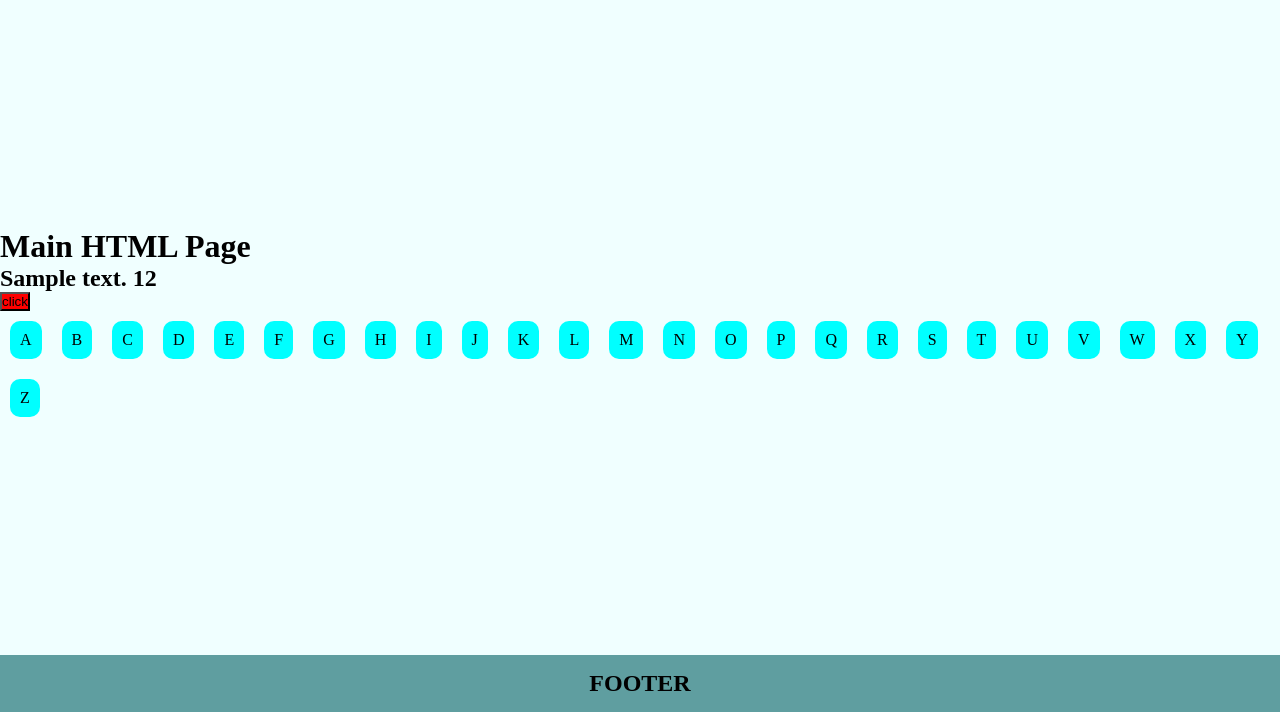
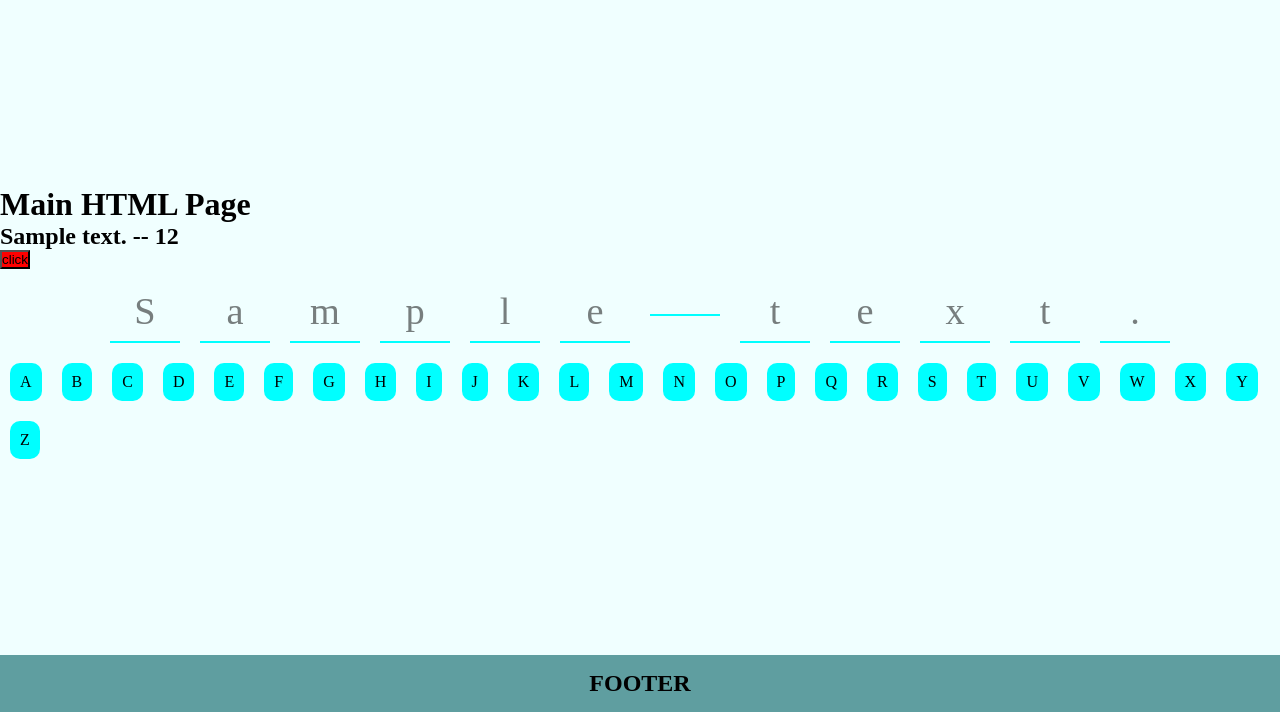
Before and after one commit to ilci66/django-hangman-basic, a Django app: page /category/1/ in a window 1280 px wide. Shown: the part 88-800 px from the top of the page. Run offline with Django 4.2, Linux system fonts and the light colour scheme; tables that the repository leaves empty hold one stand-in row (values such as "Sample post").

Commit message:
basic letter box

```diff
--- a/hang/templates/hang/word.html
+++ b/hang/templates/hang/word.html
@@ -1,6 +1,34 @@
 {% extends "main.html" %}
 {% block content %}
 <style>
+    .word-container {
+        display:flex;
+        flex-wrap: wrap;
+        align-items: center;
+        justify-content: center;
+        margin: 0 auto;
+    }
+    .letter-container {
+        position: relative;
+        margin: 10px;
+    }
+    .letter-box {
+        font-size: 2.4rem;
+        margin: 10px;
+        min-width: 50px;
+        text-align: center;
+        opacity: 0.5;
+    }
+    .bottom-line {
+        content: "";
+        padding: 1px;
+        background-color: aqua;
+        position: absolute;
+        width: 100%;
+        bottom: 0;
+        left: 0;
+        margin-top: 10px;
+    }
     .red-btn{
         background-color: red;
     }
@@ -25,36 +53,43 @@
 </style>
 
 
-<h2>{{ random_word.text }} {{ random_word.text | length }}</h2>
+<h2>{{ random_word.text }} -- {{ random_word.text | length }}</h2>
 <button class="red-btn">click</button>
-
+<div class="word-container">
+    {% for l in random_word.text %}
+    <div class="letter-container">
+        <p class="letter-box">{{l}}</p>
+        <span class="bottom-line"></span>
+    </div>
+    {% endfor %}
+</div>
 <ul>
-    <li>A</li>
-    <li>B</li>
-    <li>C</li>
-    <li>D</li>
-    <li>E</li>
-    <li>F</li>
-    <li>G</li>
-    <li>H</li>
-    <li>I</li>
-    <li>J</li>
-    <li>K</li>
-    <li>L</li>
-    <li>M</li>
-    <li>N</li>
-    <li>O</li>
-    <li>P</li>
-    <li>Q</li>
-    <li>R</li>
-    <li>S</li>
-    <li>T</li>
-    <li>U</li>
-    <li>V</li>
-    <li>W</li>
-    <li>X</li>
-    <li>Y</li>
-    <li>Z</li>
+    <li class="a-btn">A</li>
+    <li class="b-btn">B</li>
+    <li class="c-btn">C</li>
+    <li class="d-btn">D</li>
+    <li class="e-btn">E</li>
+    <li class="f-btn">F</li>
+    <li class="g-btn">G</li>
+    <li class="h-btn">H</li>
+    <li class="i-btn">I</li>
+    <li class="j-btn">J</li>
+    <li class="k-btn">K</li>
+    <li class="l-btn">L</li>
+    <li class="m-btn">M</li>
+    <li class="n-btn">N</li>
+    <li class="o-btn">O</li>
+    <li class="p-btn">P</li>
+    <li class="q-btn">Q</li>
+    <li class="r-btn">R</li>
+    <li class="s-btn">S</li>
+    <li class="t-btn">T</li>
+    <li class="u-btn">U</li>
+    <li class="v-btn">V</li>
+    <li class="w-btn">W</li>
+    <li class="x-btn">X</li>
+    <li class="y-btn">Y</li>
+    <li class="z-btn">Z</li>
 </ul>
 
 
--- a/hang/views.py
+++ b/hang/views.py
@@ -184,6 +184,8 @@ class WordView(DetailView):
 
         random_word = random.choice(words)
 
+        # print("I want the text => ", random_word["text"])
+
         context = {'random_word': random_word}
 
         return render(request, 'hang/word.html', context)
```
